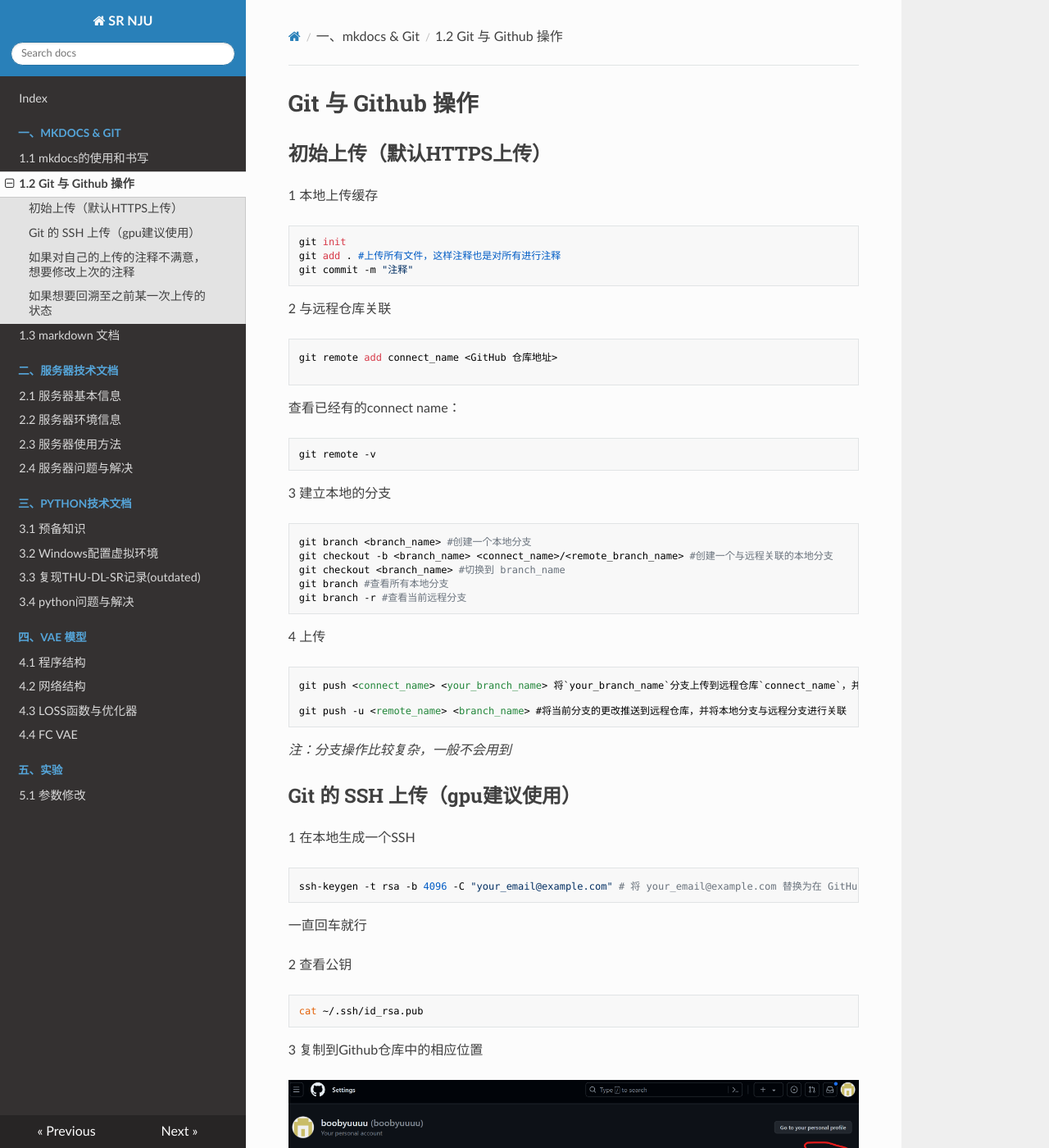
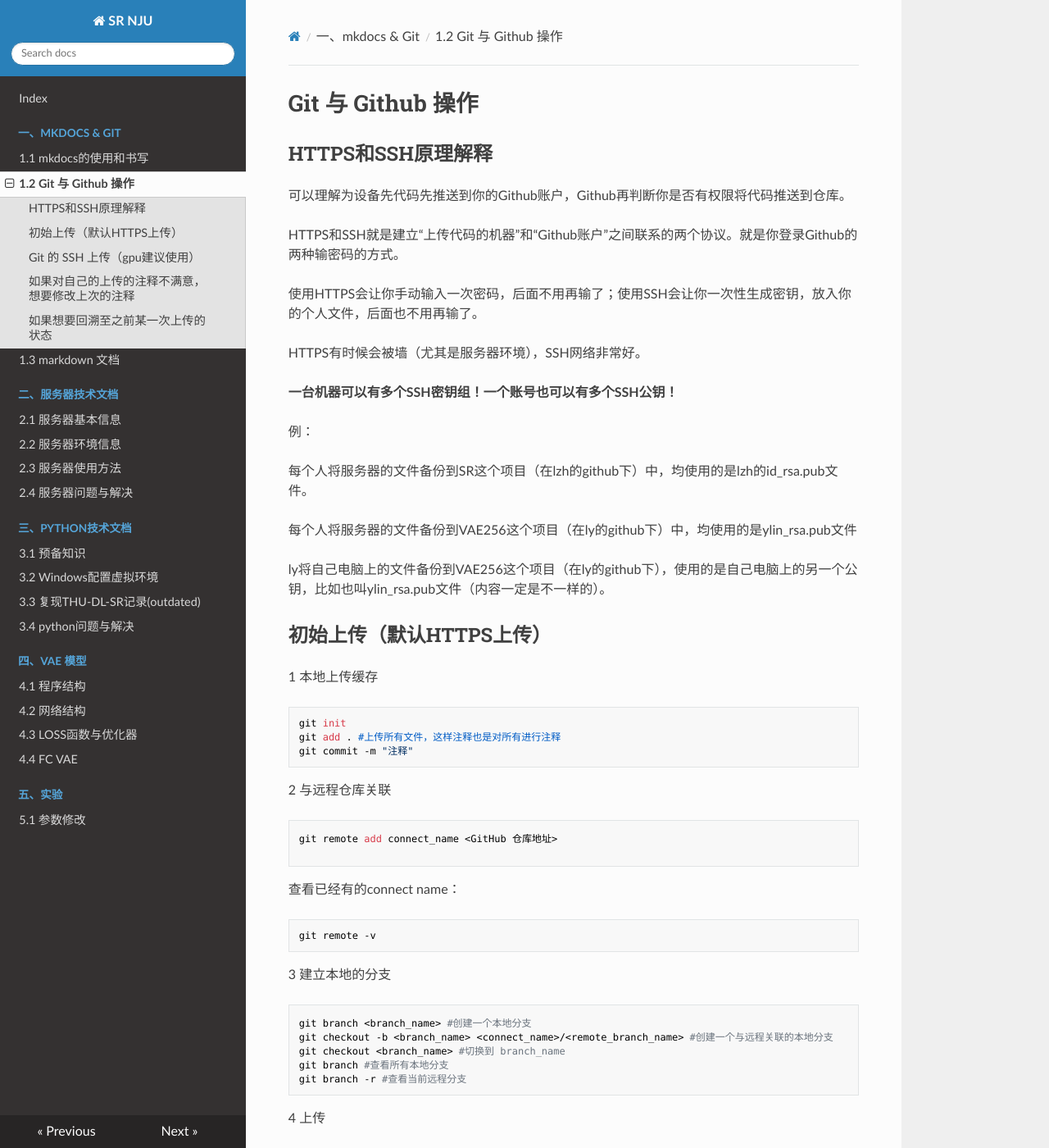
Before and after one commit to boobyuuuu/SR, an MkDocs documentation site: the page built from docs/1/1_2.md, in a window 1280 px wide and 1400 px high. Shown: the whole window at 82% size. Built offline with MkDocs 1.6.1, drawn with Linux system fonts in a browser that asks for light colours; nearby versions of some CDN libraries; some of the changed text lies outside the part shown.

Commit message:
20240331 完善了一下1_2文件中HTTPS和SSH的一些内容

````diff
--- a/docs/1/1_2.md
+++ b/docs/1/1_2.md
@@ -1,8 +1,30 @@
 # Git 与 Github 操作
+
+## HTTPS和SSH原理解释
+
+可以理解为设备先代码先推送到你的Github账户，Github再判断你是否有权限将代码推送到仓库。
+
+HTTPS和SSH就是建立“上传代码的机器”和“Github账户”之间联系的两个协议。就是你登录Github的两种输密码的方式。
+
+使用HTTPS会让你手动输入一次密码，后面不用再输了；使用SSH会让你一次性生成密钥，放入你的个人文件，后面也不用再输了。
+
+HTTPS有时候会被墙（尤其是服务器环境），SSH网络非常好。
+
+**一台机器可以有多个SSH密钥组！一个账号也可以有多个SSH公钥！**
+
+
+例：
+
+每个人将服务器的文件备份到SR这个项目（在lzh的github下）中，均使用的是lzh的id_rsa.pub文件。
+
+每个人将服务器的文件备份到VAE256这个项目（在ly的github下）中，均使用的是ylin_rsa.pub文件
+
+ly将自己电脑上的文件备份到VAE256这个项目（在ly的github下），使用的是自己电脑上的另一个公钥，比如也叫ylin_rsa.pub文件（内容一定是不一样的）。
 
 ## 初始上传（默认HTTPS上传）
 
 1 本地上传缓存
+
 ```
 git init
 git add . #上传所有文件，这样注释也是对所有进行注释
@@ -47,10 +69,13 @@ git push -u <remote_name> <branch_name> #将当前分支的更改推送到远程
 1 在本地生成一个SSH
 
 ```
-ssh-keygen -t rsa -b 4096 -C "your_email@example.com" # 将 your_email@example.com 替换为在 GitHub 上注册的电子邮件地址。
+$ ssh-keygen -t rsa -C '[邮箱]' -f ~/.ssh/[你的名字]_rsa
+连带方括号进行个人的修改
 ```
 
-一直回车就行
+这里的邮箱没有任何用，只是用来分辨ssh公钥是谁的。
+
+> ***一台机器可以有多个SSH密钥组，一个账号也可以有多个SSH公钥。***
 
 2 查看公钥
 
@@ -73,7 +98,8 @@ ssh -T git@github.com
 ```
 Hi boobyuuuu! You've successfully authenticated, but GitHub does not provide shell access.
 ```
-5 将`connect_name`改为SSH连接
+
+5 将 `connect_name`改为SSH连接
 
 ```
 git remote set-url connect_name git@github.com:boobyuuuu/SR.git
@@ -82,6 +108,7 @@ git remote set-url connect_name git@github.com:boobyuuuu/SR.git
 6 正常上传
 
 ## 如果对自己的上传的注释不满意，想要修改上次的注释
+
 ```
 git commit --amend #会打开一个vim文件
 ```
````
